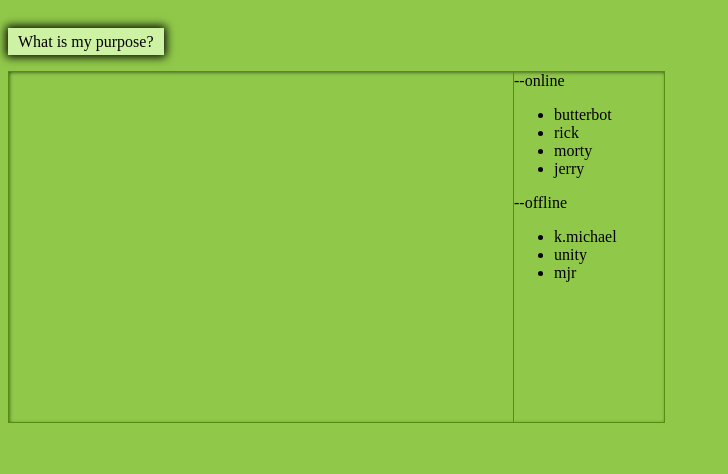
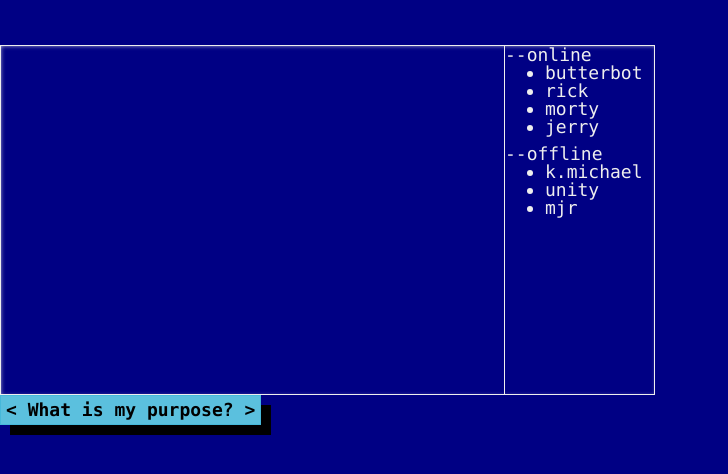
Before and after one commit to dersam/whatismypurpose, a website: page index.html in a window 1280 px wide. Shown: the whole page, without its empty margins (0-728 px from the left). Drawn offline with Linux system fonts and the light colour scheme; a web font is replaced by a local one.

Commit message:
Use dosstrap for styling.

```diff
--- a/assets/app.less
+++ b/assets/app.less
@@ -1,6 +1,2 @@
 @import "colors.less";
 @import "chatbox.less";
-
-body {
-  background-color: @primary;
-}
--- a/assets/chatbox.less
+++ b/assets/chatbox.less
@@ -8,7 +8,7 @@ body {
 #chat {
   margin-top: 20px;
   height: 350px;
-  border: 1px solid @secondary;
+  border: 1px solid;
   box-shadow: 1px 1px 5px -2px inset;
   //top: 25%;
   //position: absolute;
@@ -26,15 +26,6 @@ body {
     float: right;
     height: 100%;
     width: @user-width;
-    border-left: 1px solid @secondary;
+    border-left: 1px solid;
   }
 }
-
-#purpose {
-  margin-top: 25px;
-  padding: 5px 10px;
-  background-color: @tertiary;
-  color: @text;
-  box-shadow: 0px 0px 9px 2px;
-  cursor: pointer;
-}
--- a/index.html
+++ b/index.html
@@ -3,10 +3,10 @@
 <head>
     <meta charset="UTF-8">
     <title>What is my purpose</title>
+    <link rel="stylesheet" href="build/dosstrap.css"/>
     <link rel="stylesheet" href="build/app.css"/>
 </head>
 <body>
-    <a id="purpose">What is my purpose?</a>
     <div id="chat">
         <div id="history">
 
@@ -27,6 +27,11 @@
             </ul>
         </div>
     </div>
+    <div id="inputbox">
+        <a id="purpose" role="button" class="btn btn-info">
+            What is my purpose?
+        </a>
+    </div>
 </body>
 <script src="bower_components/jquery/dist/jquery.js"></script>
 <script src="build/app.js"></script>
```
Also changed, not shown: build/app.css.
